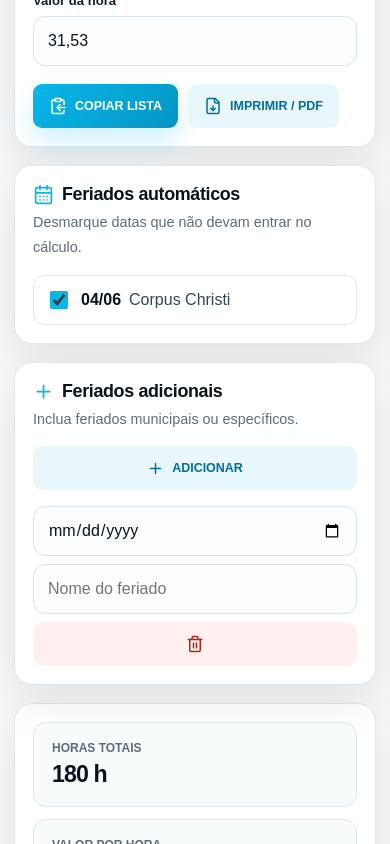
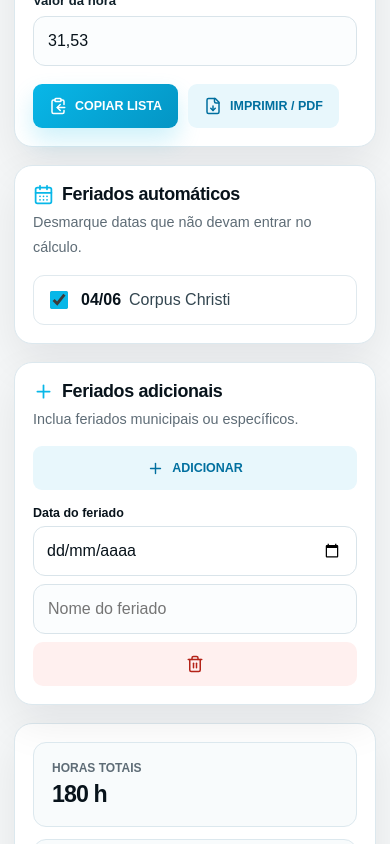
Before and after one commit to igornevesg/dsservicospa, a Next.js app: page /administrativo/plantoes in a window 390 px wide. Both pictures are taken after a click on the button "ADICIONAR". Shown: the part 806-1650 px from the top of the page. Built offline with nearby package versions, Linux system fonts and the light colour scheme.

Commit message:
correçao mobile

```diff
--- a/src/components/plantoes/GeradorPlantoes.tsx
+++ b/src/components/plantoes/GeradorPlantoes.tsx
@@ -211,7 +211,19 @@ export function GeradorPlantoes() {
             <div className={styles.manualList}>
               {empresaAtiva.feriadosManuais.length ? empresaAtiva.feriadosManuais.map((feriado) => (
                 <div className={styles.manualRow} key={feriado.id}>
-                  <input aria-label="Data do feriado" type="date" value={feriado.data} onChange={(e) => atualizarFeriadoManual(feriado.id, "data", e.target.value)} />
+                  <label className={styles.dateField}>
+                    <span>Data do feriado</span>
+                    <span className={styles.dateInputWrapper}>
+                      {!feriado.data ? <span className={styles.datePlaceholder}>dd/mm/aaaa</span> : null}
+                      <input
+                        aria-label="Data do feriado"
+                        className={`${styles.dateInput} ${!feriado.data ? styles.dateInputEmpty : ""}`}
+                        type="date"
+                        value={feriado.data}
+                        onChange={(e) => atualizarFeriadoManual(feriado.id, "data", e.target.value)}
+                      />
+                    </span>
+                  </label>
                   <input aria-label="Nome do feriado" placeholder="Nome do feriado" value={feriado.nome} onChange={(e) => atualizarFeriadoManual(feriado.id, "nome", e.target.value)} />
                   <button className={styles.removeButton} onClick={() => removerFeriadoManual(feriado.id)} type="button" aria-label="Remover feriado"><Trash2 size={18} /></button>
                 </div>
```
Also changed, not shown: src/components/plantoes/GeradorPlantoes.module.css.
